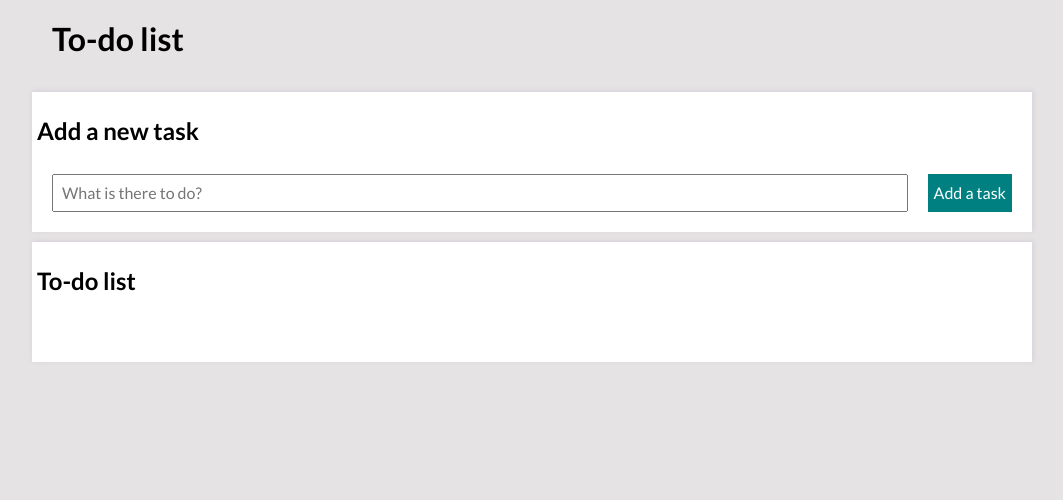
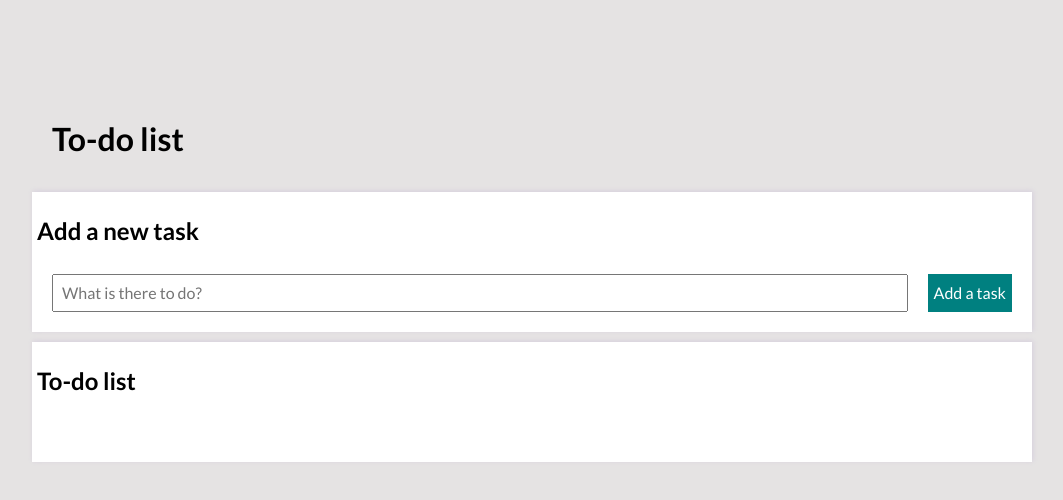
Before and after one commit to Sebastian092/todo-list-react, a React (Create React App) app: page / in a window 1280 px wide. Shown: the top 500 px of the page, without its empty margins (108-1171 px from the left). Built offline with nearby package versions, Linux system fonts and the light colour scheme.

Commit message:
cosmetic changes

```diff
--- a/src/common/Container/styled.js
+++ b/src/common/Container/styled.js
@@ -2,5 +2,10 @@ import styled from "styled-components"
 
 export const Main = styled.main`
     max-width: 1000px;
-    margin: 0 auto;
+    margin: 100px auto;
+
+
+    @media (max-width: 1100px) {
+    margin: 30px;
+    }
 `
--- a/src/common/Section/index.js
+++ b/src/common/Section/index.js
@@ -1,13 +1,12 @@
-
-import {SectionBody, SectionComponents} from "./styled"
+import {SectionBody, } from "./styled"
 
 const Section = ({ title, body, extraHeaderContent }) => (
  <SectionBody>
-    <SectionComponents>
+    <>
         <h2> {title}</h2>
         {extraHeaderContent}
         {body}
-    </SectionComponents>
+    </>
 
  </SectionBody>
 );
--- a/src/common/Section/styled.js
+++ b/src/common/Section/styled.js
@@ -6,7 +6,3 @@ export const SectionBody = styled.section`
     box-shadow: 1px -1px 5px 0px #D5CEDD;
     margin: 10px 0px;
 `;
-
-export const SectionComponents = styled.header`
-
-`
--- a/src/features/tasks/Tasks.js
+++ b/src/features/tasks/Tasks.js
@@ -8,8 +8,6 @@ import { useSelector } from "react-redux";
 import { selectTasks } from "../tasksSlice";
 
 function Tasks() {
-  const { tasks } = useSelector(selectTasks);
-
   return (
     <Container>
       <Header title="To-do list" />
```
Also changed, not shown: 1 other file (tests, documents, lock files or other folders).
